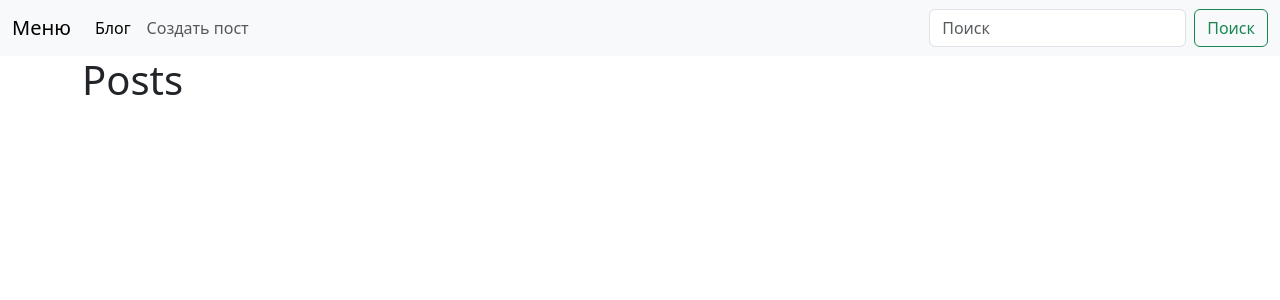
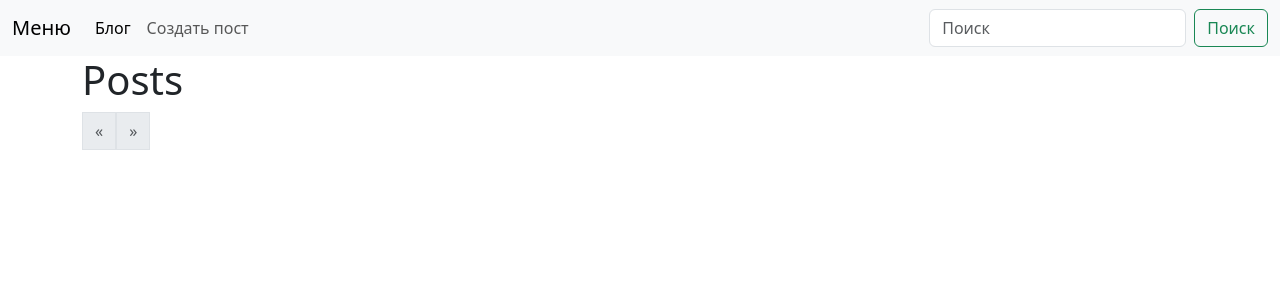
Before and after one commit to synthematik/flask-blog, a Flask app: page /blog/ in a window 1280 px wide. Shown: the top 300 px of the page. Run offline with Flask 3, Linux system fonts and the light colour scheme.

Commit message:
Added paginated navigation

```diff
--- a/templates/index_blueprint.html
+++ b/templates/index_blueprint.html
@@ -13,10 +13,33 @@
 {% endblock %}
 
 {% block content %}
-    {%  for post in posts %}
+    {%  for post in pages.items %}
         <p>
             <a href="{{ url_for('posts.post_detail',slug=post.slug) }}">{{ post.title }}</a>
         </p>
     {% endfor %}
 
+    <nav>
+          <ul class="pagination">
+            <li {% if not pages.has_prev %} class="disabled" {% endif %}>
+              <a class="page-link" href="./?page={{ pages.prev_num }}" aria-label="Previous">
+                <span aria-hidden="true">&laquo;</span>
+              </a>
+            </li>
+
+            {% for page in pages.iter_pages() %}
+                <li {% if page == pages.page %} class="active" {% endif %}>
+                    <a class="page-link" href="./page={{ page }}">{{ page }}
+                    </a>
+                </li>
+            {% endfor%}
+
+            <li {% if not pages.has_next %} class="disabled" {% endif %}>
+              <a class="page-link" href="./?page={{ pages.next_num }}" aria-label="Next">
+                <span aria-hidden="true">&raquo;</span>
+              </a>
+            </li>
+          </ul>
+    </nav>
+
 {% endblock %}
```
